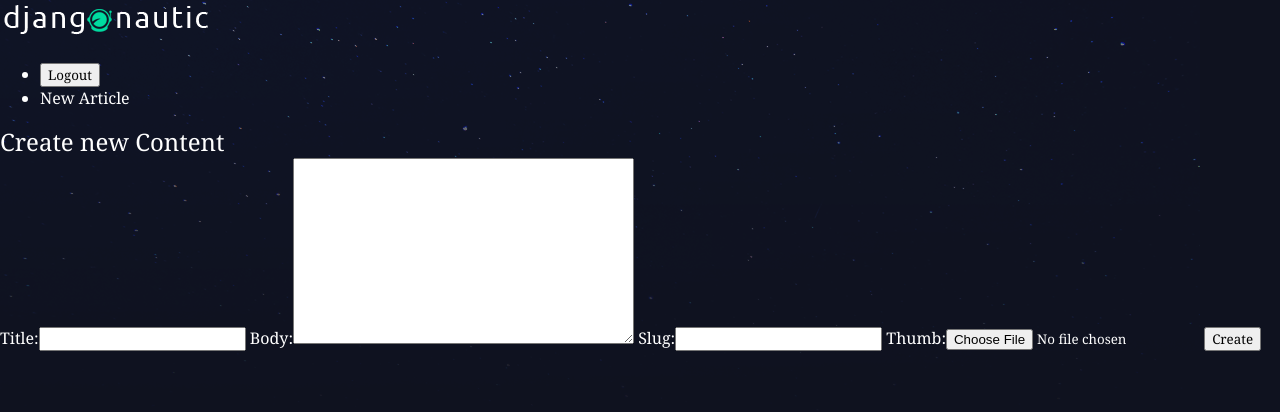
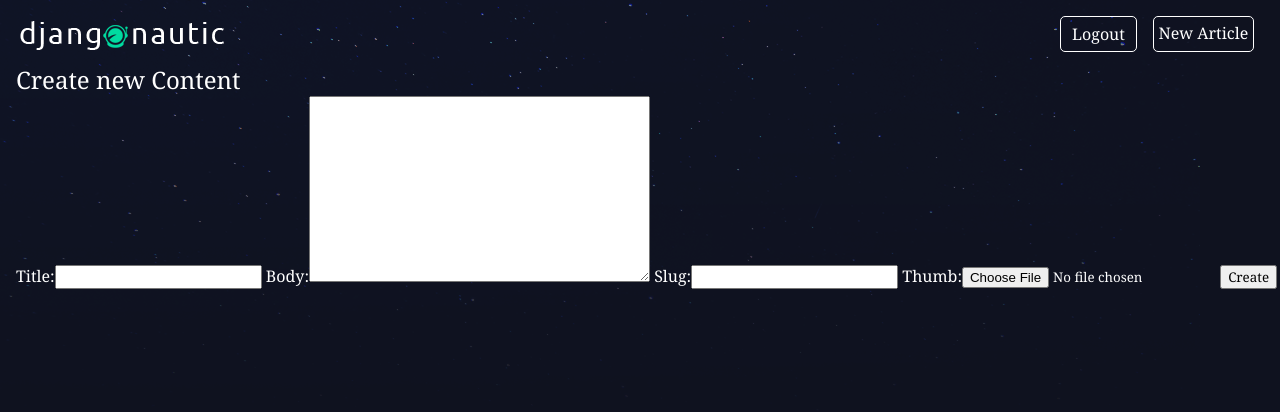
Before and after one commit to formdenes/django-blog, a Django app: page /articles/create/ in a window 1280 px wide. Shown: the top 412 px of the page. Run offline with Django 3.2, Linux system fonts and the light colour scheme; a user stored in the database is signed in.

Commit message:
db flush, stlye nav update

```diff
--- a/assets/style.css
+++ b/assets/style.css
@@ -8,6 +8,8 @@ body{
     background-color: #0f121f;
     background-image: url(stars.png);
     background-repeat: no-repeat;
+    padding-left: 1rem;
+    padding-top: 1rem;
 }
 
 body *{
@@ -23,3 +25,33 @@ a, a:hover, a:visited{
     text-decoration: none;
     color: white;
 }
+
+nav{
+    display: block;
+    position: absolute;
+    top:0;
+    right: 0;
+    transform: translate(-10px,0px);
+}
+
+nav ul{
+    list-style: none;
+    display: flex;
+}
+
+nav ul li{
+    margin-right: 1rem;
+    border: 1px solid white;
+    border-radius: 5px;
+    padding: .3rem;
+    cursor: pointer;
+}
+
+.logout{
+    background-color: transparent;
+    border: none;
+    color: white;
+    font-family: Cambria, Cochin, Georgia, Times, 'Times New Roman', serif;
+    font-size: 1rem;
+    cursor: pointer;
+}
```
Also changed, not shown: db.sqlite3.
